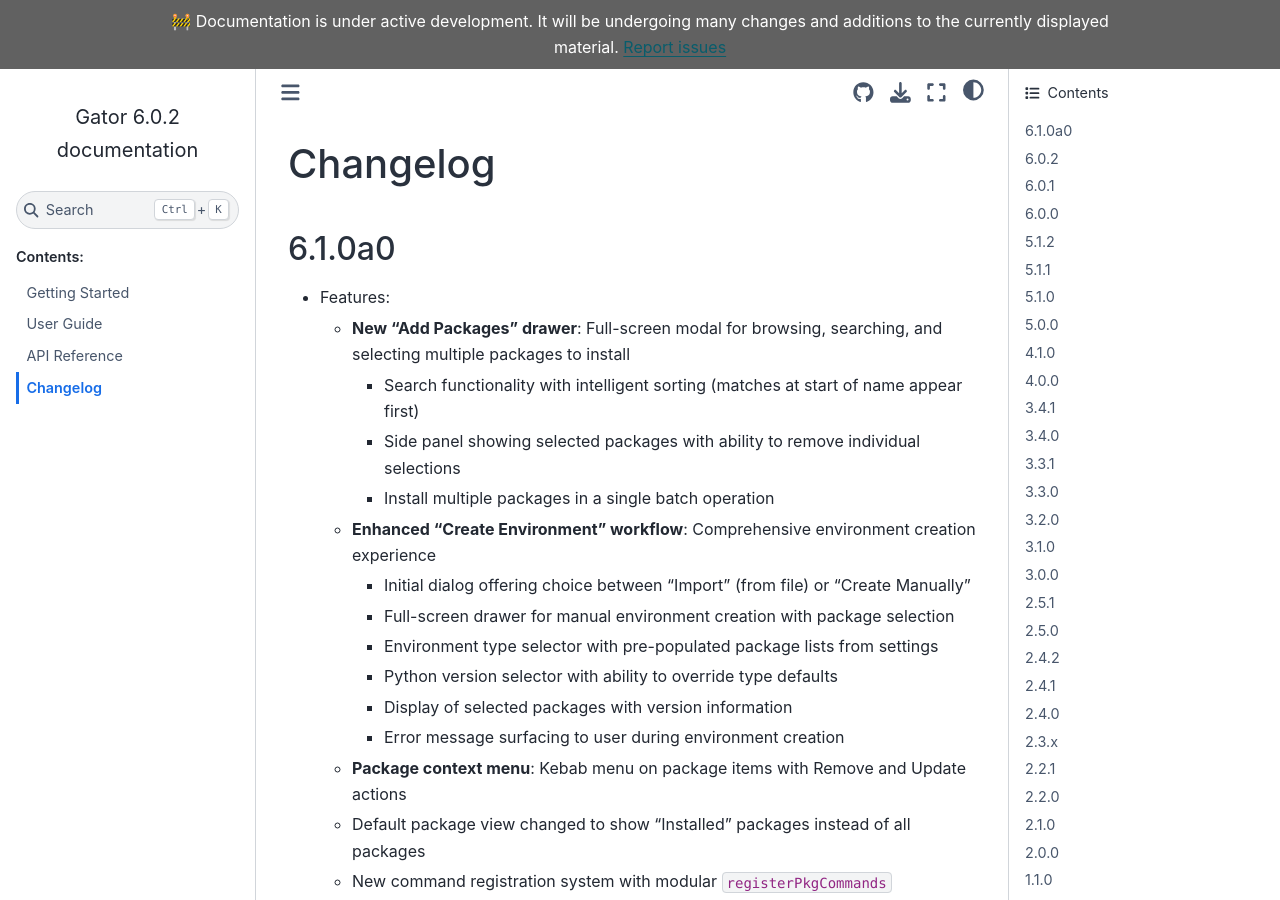
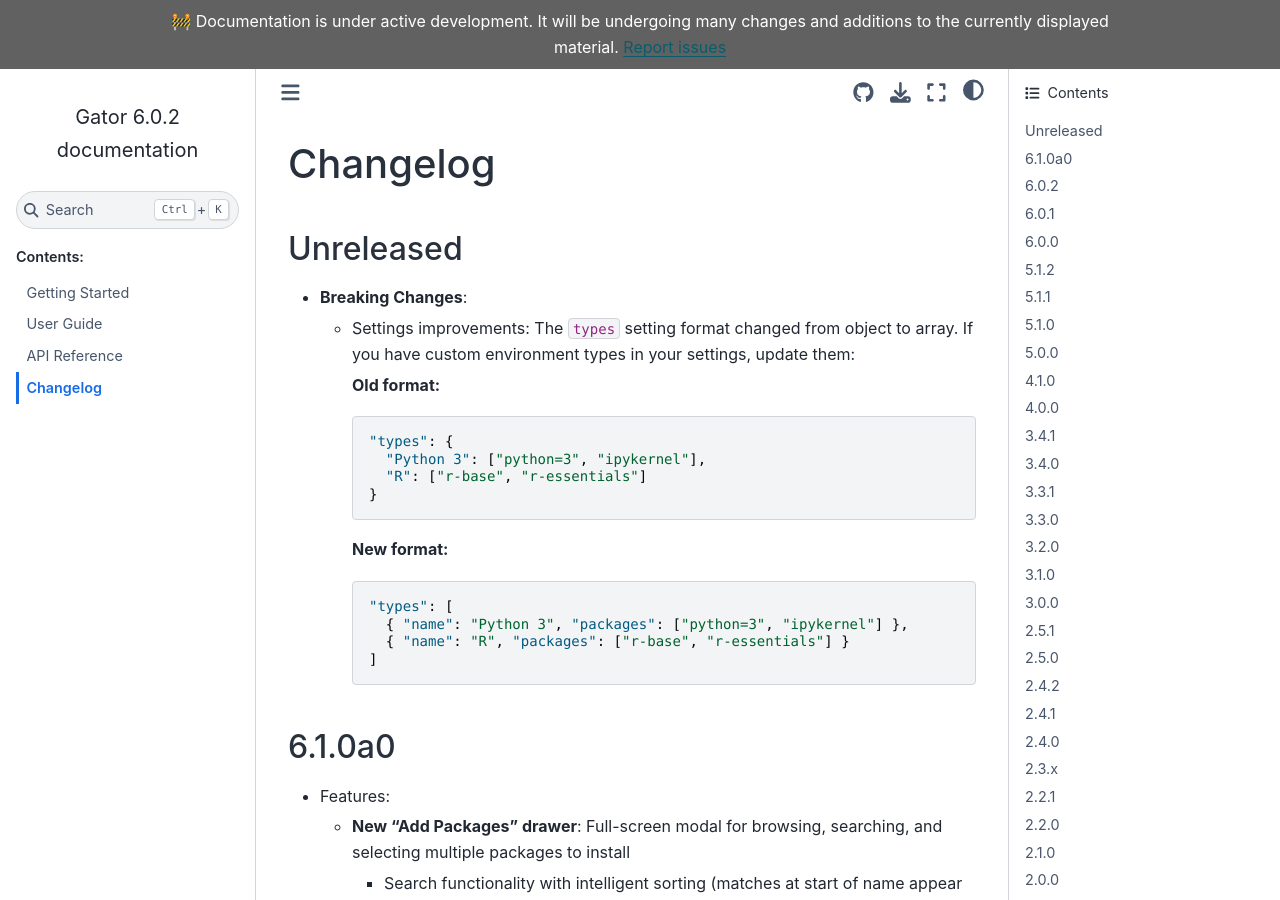
Before and after one commit to mamba-org/gator, a Sphinx documentation site: the page built from docs/source/changelog.md, in a window 1280 px wide and 900 px high. Built offline with Sphinx 7.4.7 and the Sphinx Book theme 1.1.4, drawn with Linux system fonts in a browser that asks for light colours.

Commit message:
change the types setting from object to array format in plugin schema, for better support in the visual settings editor

````diff
--- a/docs/source/changelog.md
+++ b/docs/source/changelog.md
@@ -1,4 +1,26 @@
 # Changelog
+
+## Unreleased
+
+- **Breaking Changes**:
+
+  - Settings improvements: The `types` setting format changed from object to array. If you have custom environment types in your settings, update them:
+
+    **Old format:**
+    ```json
+    "types": {
+      "Python 3": ["python=3", "ipykernel"],
+      "R": ["r-base", "r-essentials"]
+    }
+    ```
+
+    **New format:**
+    ```json
+    "types": [
+      { "name": "Python 3", "packages": ["python=3", "ipykernel"] },
+      { "name": "R", "packages": ["r-base", "r-essentials"] }
+    ]
+    ```
 
 ## 6.1.0a0
 
````
Also changed, not shown: 2 other files.
